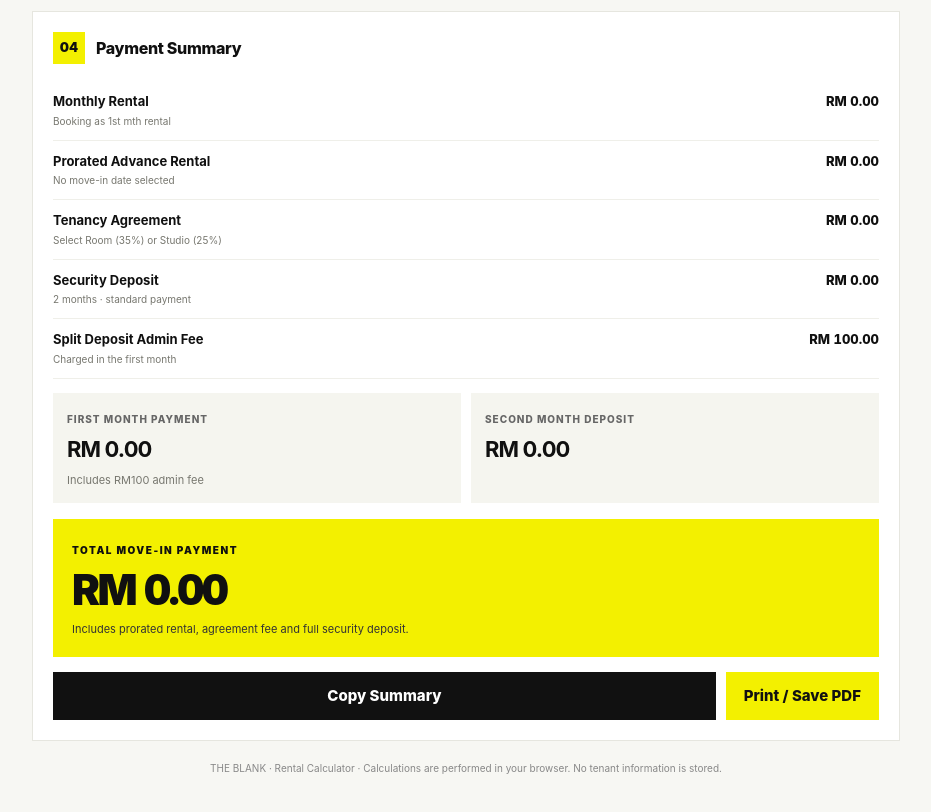
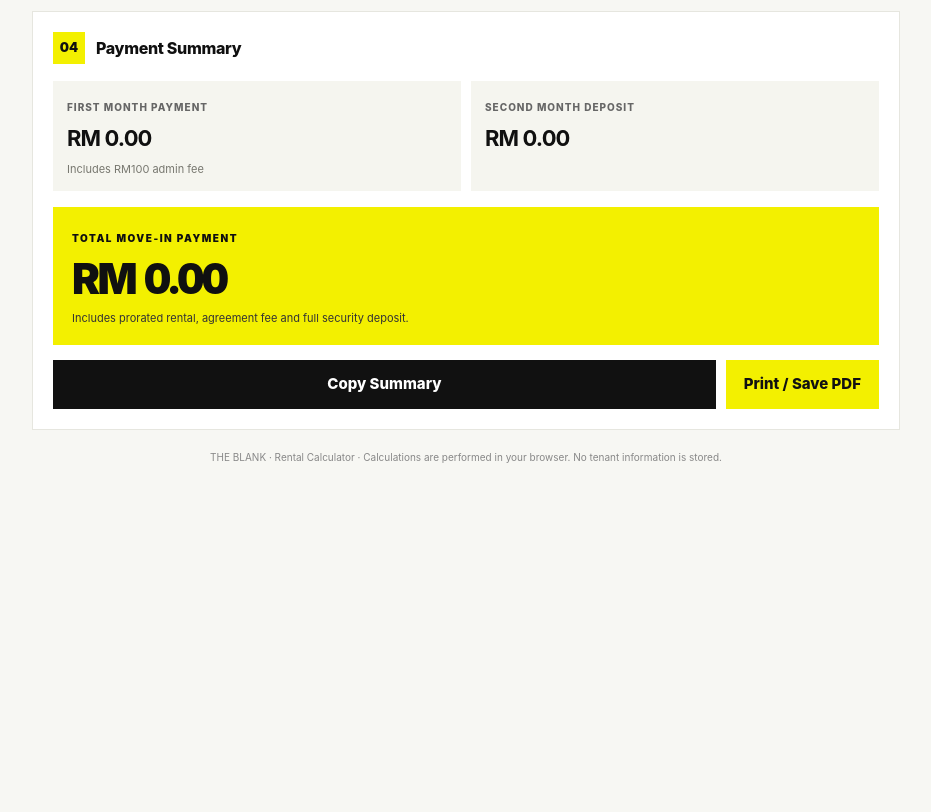
Before and after one commit to roger9777/rental-deposit-calculator, a plain HTML site: page index.html in a window 1280 px wide. Shown: the part 1335-2147 px from the top of the page, without its empty margins (174-1105 px from the left). After the commit the page ends 1854 px from the top, so only its background shows below. Drawn offline with Linux system fonts and the light colour scheme.

Commit message:
Hide split deposit admin fee in standard summary

```diff
--- a/index.html
+++ b/index.html
@@ -34,7 +34,7 @@ input:focus,select:focus{border-color:#111;box-shadow:0 0 0 2px #f3f000}
 .unit-type .choice span{display:block;line-height:1.25}
 .hint{font-size:11px;color:var(--muted);margin-top:6px}
 .breakdown{margin-top:16px;border-top:1px solid var(--line)}
-.line{display:flex;justify-content:space-between;gap:15px;padding:11px 0;border-bottom:1px solid #efefe9;font-size:13px}
+.line{display:flex;justify-content:space-between;gap:15px;padding:11px 0;border-bottom:1px solid #efefe9;font-size:13px}.line[hidden]{display:none!important}
 .line strong{font-weight:800}.amount{font-weight:850;font-variant-numeric:tabular-nums;white-space:nowrap;text-align:right}
 .monthly{background:var(--black);color:#fff;padding:18px 20px;margin-top:15px;display:flex;justify-content:space-between;align-items:center;gap:15px}
 .monthly small{display:block;color:#c9c9c0;font-size:10px;font-weight:800;letter-spacing:.13em;text-transform:uppercase}
```
